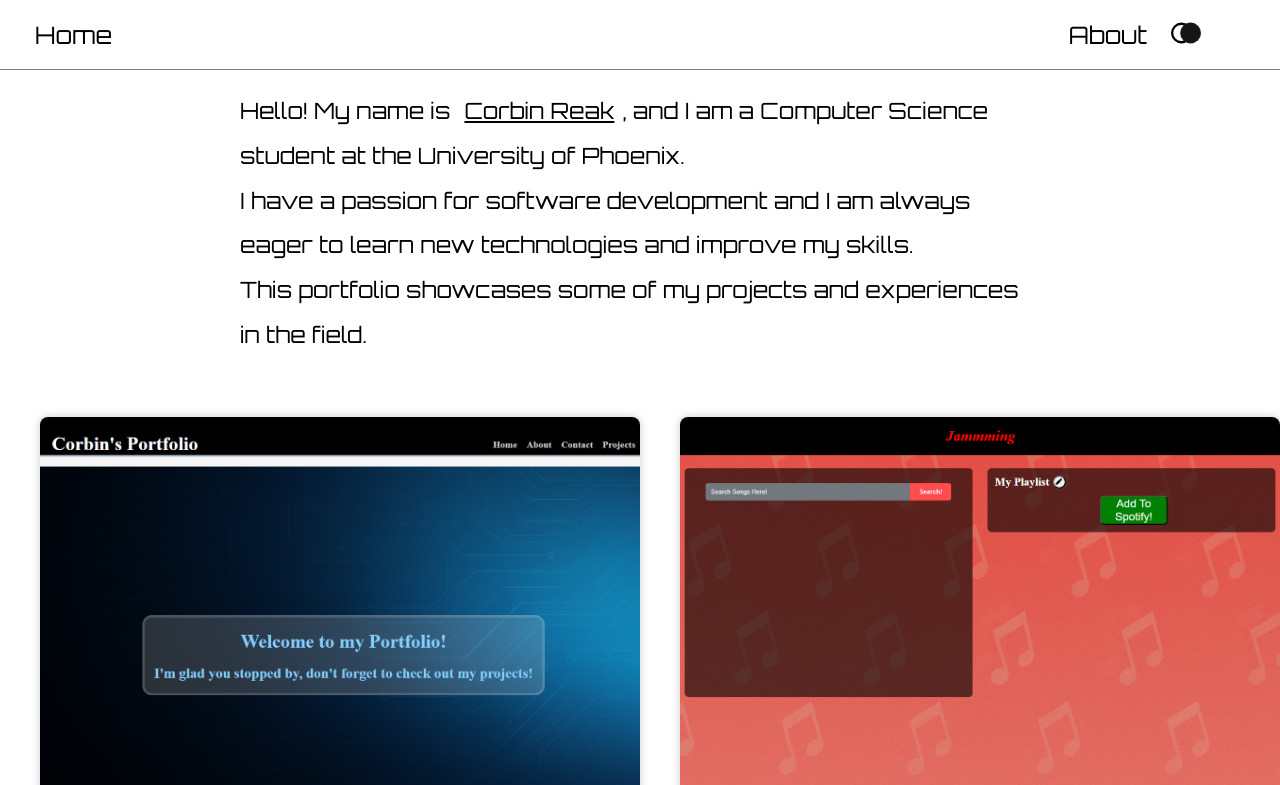
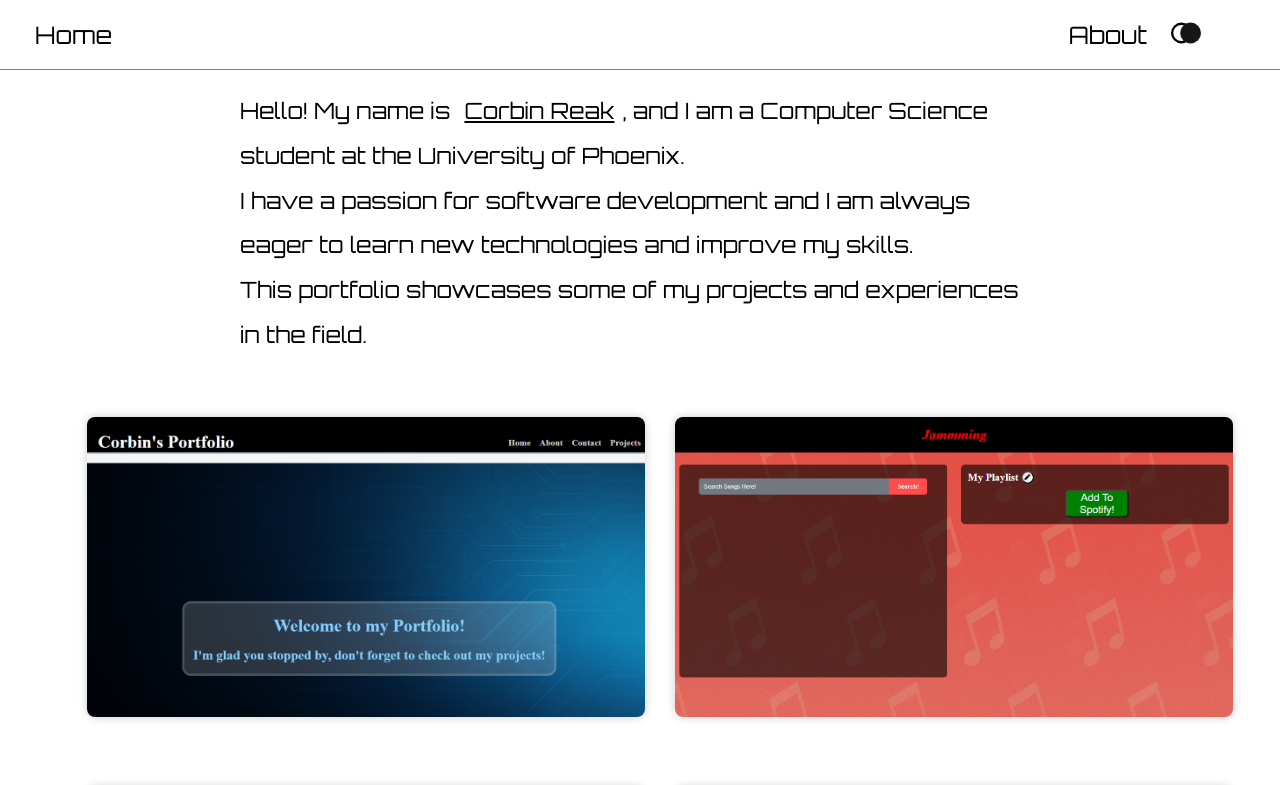
Before and after one commit to corbinreak/Portfolio-v2-react, a React (Vite) app: page / in a window 1280 px wide. Shown: the top 785 px of the page. Built offline with nearby package versions, Linux system fonts and the light colour scheme.

Commit message:
Finished styling on front page to make projects line up better.

```diff
--- a/src/App.css
+++ b/src/App.css
@@ -172,28 +172,35 @@ html.light .about-link:hover {
 
 /* === Projects Section === */
 .projects-container {
-  display: flex;
-  flex-direction: row;
-  gap: 15px;
-  justify-content: space-between;
-  align-items: flex-start;
-  padding: 20px;
-  flex-wrap: wrap;
+display: flex;
+flex-direction: row;
+flex-wrap: wrap;
+gap: 30px;
+justify-content: center;
+align-items: flex-start;
+padding: 20px;
+width: 100%;
+box-sizing: border-box;
 }
 
-.project-image {
+.project-link {
+  display: block;
+  text-decoration: none;
+  /* (100% / 2 ) - gap = roughly 45% */
   width: 45%;
-  max-width: 500px;
-  height: auto;
-  margin-bottom: 20px;
-  border-radius: 8px;
-  box-shadow: 0 2px 8px rgba(0, 0, 0, 0.1);
+  min-width: 300px;
+  max-width: 600px;
+  transition: transform 0.3s ease;
+  cursor: pointer;
 }
 
-.project-image img {
+.project-link:hover {
+  transform: translateY(-8px);
+}
+
+.project-link img {
   width: 100%;
-  height: auto;
-  border-radius: 8px;
+  display: block;
 }
 
 /* === Animation === */
--- a/src/Components/Projects.jsx
+++ b/src/Components/Projects.jsx
@@ -29,21 +29,25 @@ function Projects({ darkMode, setDarkMode }) {
         gap: '20px',
     }
 
-    const imgStyleLeft = {
-        width: '600px',
-        height: 'auto',
+    const commonImgStyle = {
+        width: '100%',
+        height: '300px',
+        objectFit: 'cover',
+        objectPosition: 'top',
         borderRadius: '8px',
         boxShadow: darkMode ? '0 0 10px rgba(255, 255, 255, 0.2)' : '0 0 10px rgba(0, 0, 0, 0.2)',
-        marginBottom: '40px',
+        transition: 'transform 0.3s ease'
+    }
+
+    const imgStyleLeft = {
+             ...commonImgStyle,
+             marginBottom: '40px'
     }
 
     const imgStyleRight = {
-        width: '600px',
-        height: 'auto',
-        borderRadius: '8px',
-        boxShadow: darkMode ? '0 0 10px rgba(255, 255, 255, 0.2)' : '0 0 10px rgba(0, 0, 0, 0.2)',
+        ...commonImgStyle,
+    }
 
-    }
 
     return (
         <>
```
